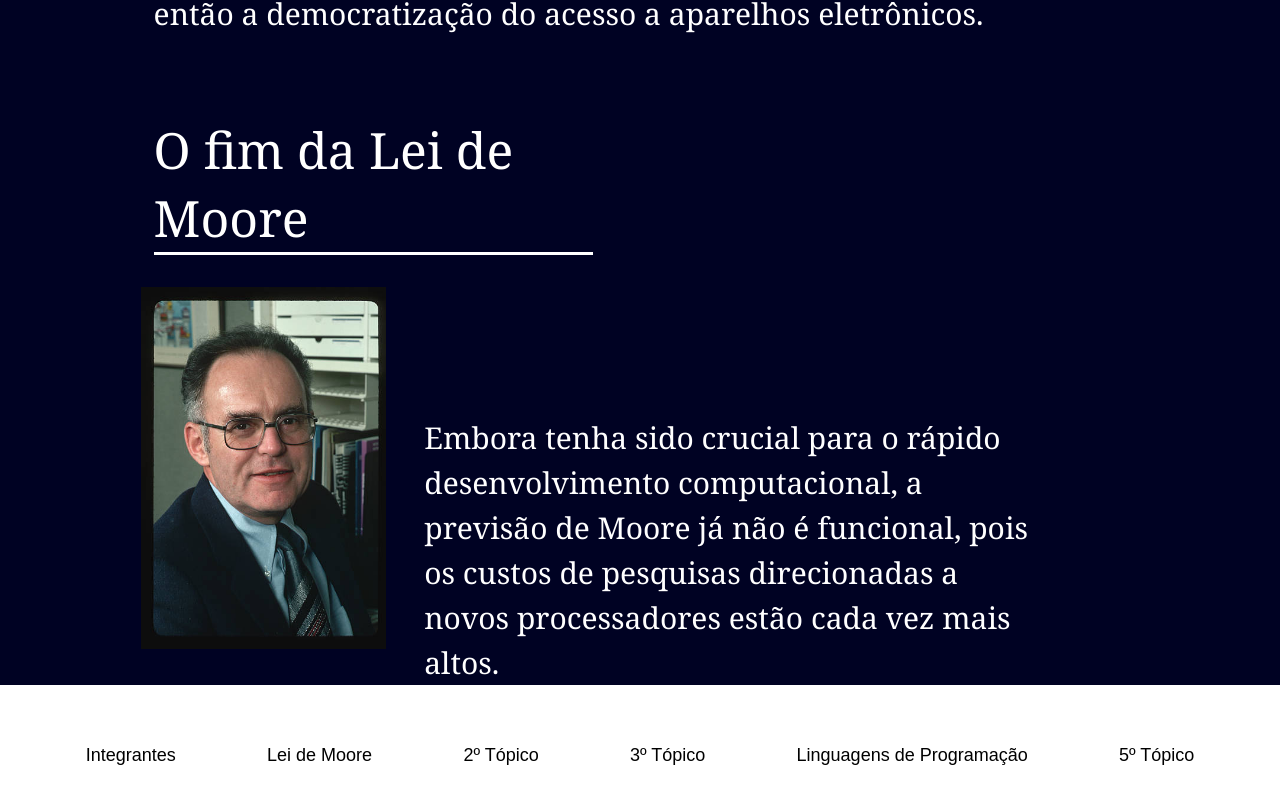
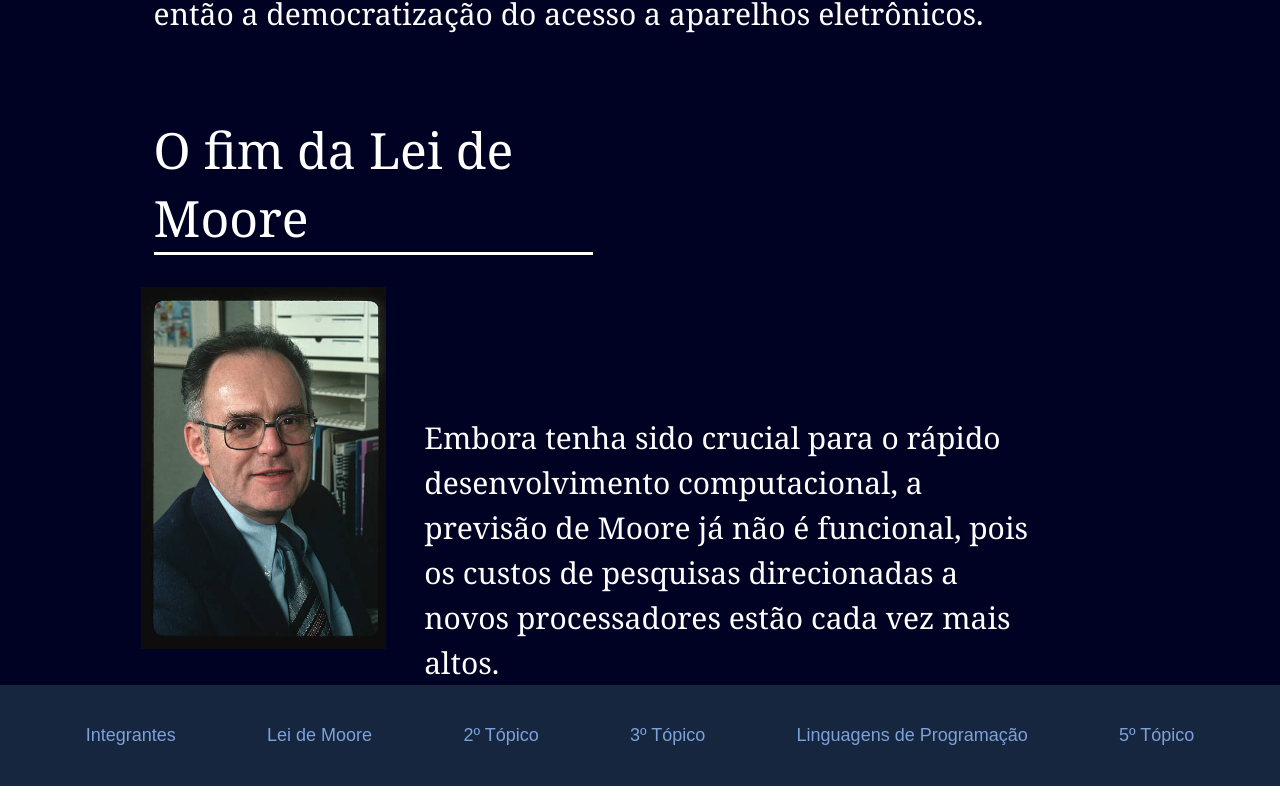
Before and after one commit to ThalesBruno0/TerceiraGeracaoDeComputadores, a plain HTML site: page pg/moore.html in a window 1280 px wide. Shown: the part 2410-3216 px from the top of the page. Drawn offline with Linux system fonts and the light colour scheme.

Commit message:
correção: lei de moore

```diff
--- a/css/moore.css
+++ b/css/moore.css
@@ -4,6 +4,15 @@
 	font-weight: 10;
 	font-family: sans-serif;
 }
+
+:root{
+    --color_bg: #060606;
+    --color_header: #16263f;
+    --color_text: #b0d8e5;
+    --color_04: #7da1d9;
+    --color_05: #466492;
+}
+
 header {
 	background-color: rgb(18, 18, 61);
 	color: white;
@@ -126,7 +135,6 @@ main {
 }
 
 footer {
-	margin-top: 20px;
 	background-color: var(--color_header);
 	color: var(--color_text);
 	padding: 5vh;
```
